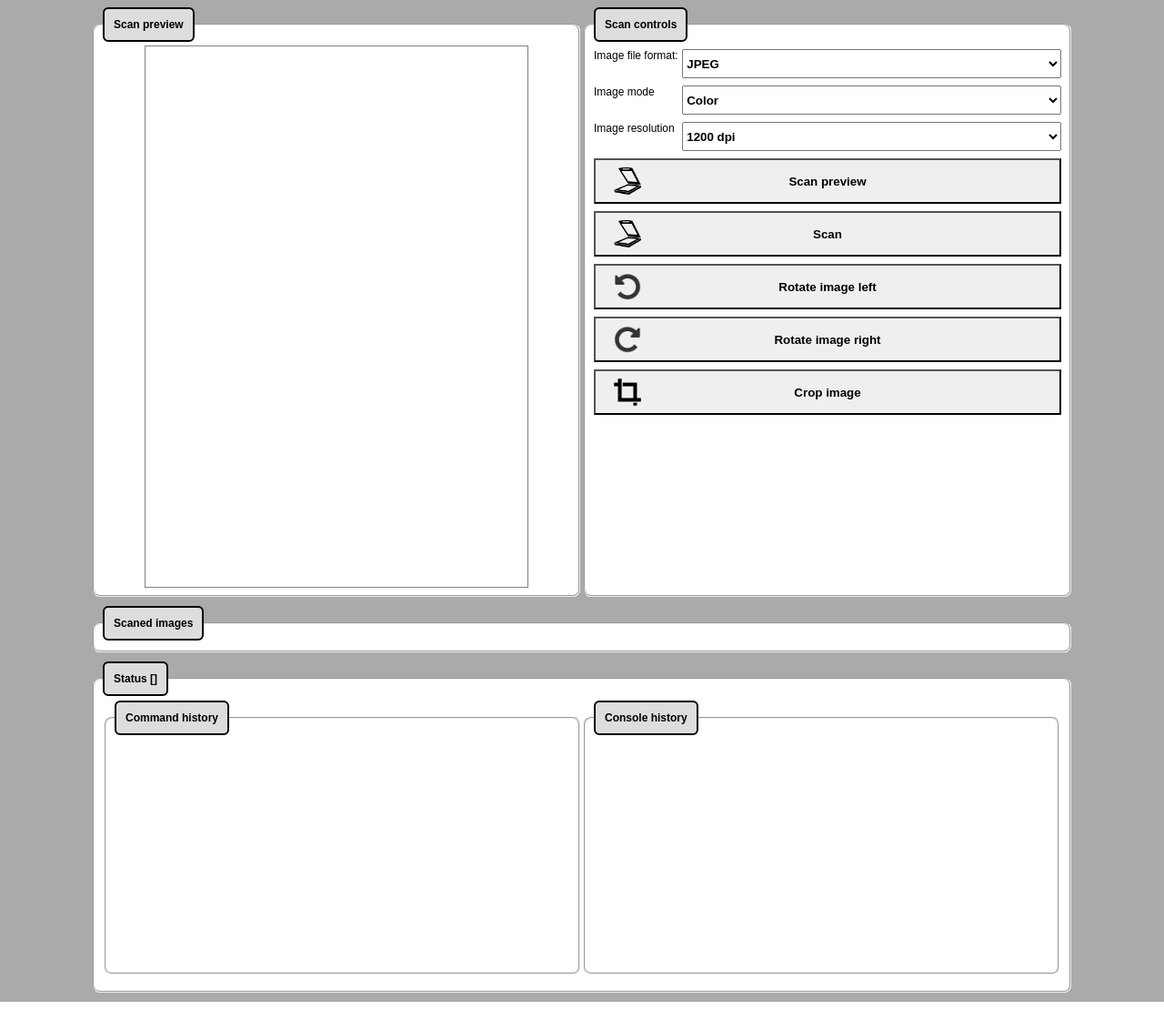
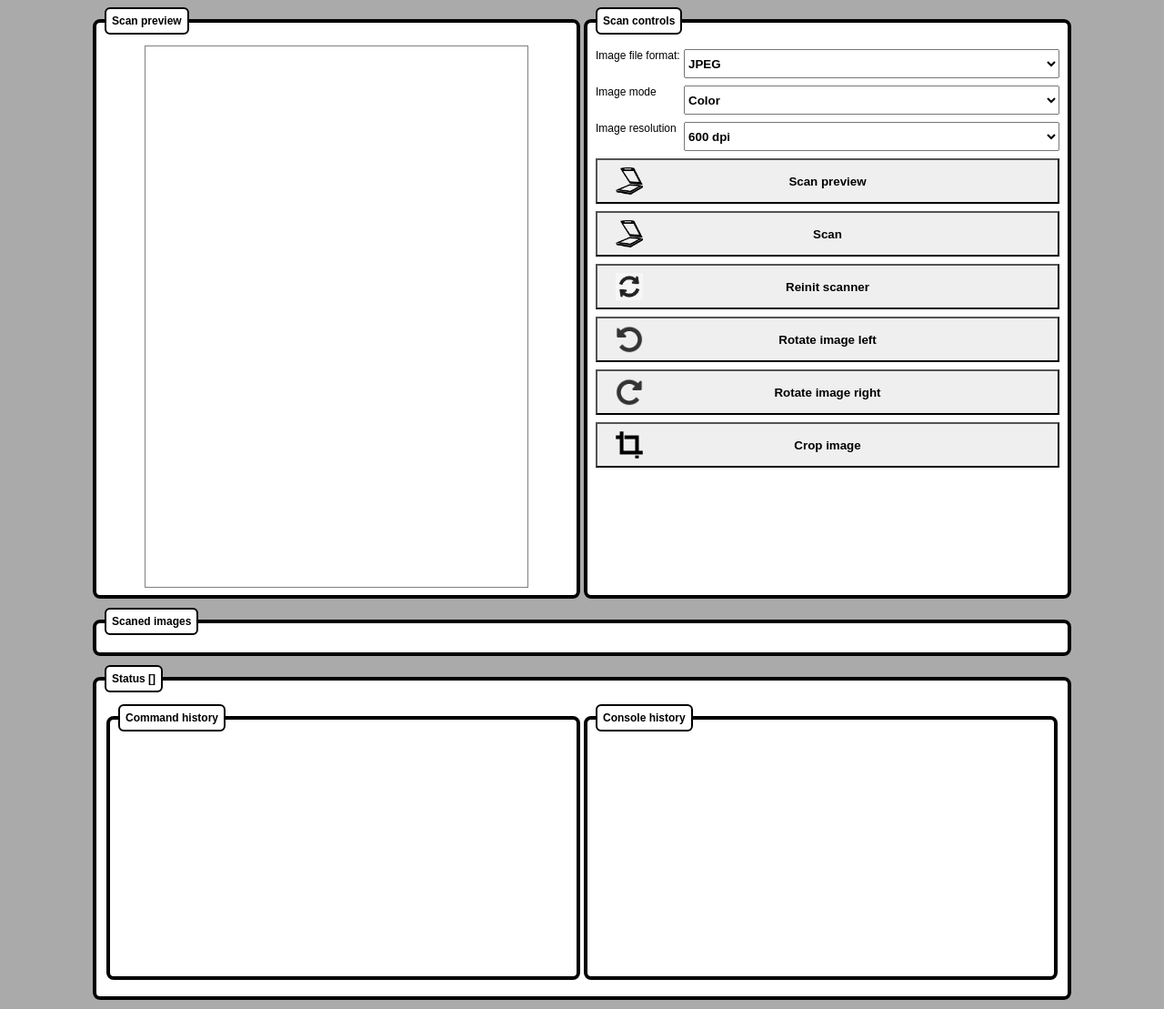
Before and after one commit to R3tr0BoiDX/scanimage-webui, a Flask app: page / in a window 1280 px wide. Shown: the whole page at 91% size. Run offline with Flask 2, Linux system fonts and the light colour scheme; data that the repository does not hold is empty.

Commit message:
design enhancements II

```diff
--- a/scanimage_webui/app.py
+++ b/scanimage_webui/app.py
@@ -35,6 +35,14 @@ class App:
         return App.response500("Error getting scaner status")
 
     @staticmethod
+    @app.route('/api/initScanner')
+    def init_scaner():
+        ret = App.scaner.reinit_scaner_device()
+        if ret:
+            return App.response_json(ret)
+        return App.response500("Error getting scaner status")
+
+    @staticmethod
     @app.route('/api/scanImage', methods=["GET"])
     def scan_image() -> Flask.response_class:
         """
@@ -64,7 +72,7 @@ class App:
     @app.route('/api/scanPreview', methods=["GET"])
     def scan_preview() -> Flask.response_class:
         filename = "scan-preview.jpeg"
-        result = App.scaner.scan_image(filename, {"mode": "Color", "format": "jpeg", "resolution": "96"})
+        result = App.scaner.scan_image(filename, {"mode": "Color", "format": "jpeg", "resolution": "75"})
         ret = {
             "result": result,
             "filename": filename
--- a/scanimage_webui/libs/scanner.py
+++ b/scanimage_webui/libs/scanner.py
@@ -33,6 +33,11 @@ class Scaner:
         if not self._scaner_device_name:
             self.detect_scaner_device()
         return self._scaner_device_name
+
+    def reinit_scaner_device(self) -> str:
+        self._scaner_device = None
+        self._scaner_device_name = None
+        return self.scaner_device
 
     def get_scan_status(self) -> dict:
         ret = {
--- a/scanimage_webui/static/css/app.css
+++ b/scanimage_webui/static/css/app.css
@@ -7,17 +7,19 @@ body {
 fieldset {
     margin-bottom: 10px;
     background-color: white;
+    border: 4px solid black;
     border-radius: 8px;
 }
 
 legend {
-    background-color: #ddd;
+    background-color: white;
     color: #000;
     padding: 3px 6px;
     font-weight: bold;
-    padding: 10px;
+    padding: 6px;
+    margin-bottom: 8px;
+    border: 2px solid black;
     border-radius: 6px;
-    border: 2px solid black;
 }
 
 #main-container {
@@ -90,6 +92,13 @@ legend {
     background-size: 30px 30px;
 }
 
+#scan-control-btn-scan-reinit {
+    background-image: url(/static/img/reload-icon.png);
+    background-position: 20px center;
+    background-repeat: no-repeat;
+    background-size: 30px 30px;
+}
+
 #scan-control-btn-rotate-image-left {
     background-image: url(/static/img/rotate-l-icon.png);
     background-position: 20px center;
@@ -118,13 +127,23 @@ legend {
     background-size: 30px 30px;
 }
 
+#scan-control-status {
+    text-align: center;
+    font-size: 26px;
+    font-weight: bold;
+    padding-top: 40px;
+    color: #aaa;
+}
+
 .image-container {
     width: 200px;
     height: 280px;
     float: left;
-    border: 1px solid gray;
-    margin: 2px;
-    padding: 2px;
+    border: 2px solid gray;
+    border-radius: 6px;
+    background-color: #eee;
+    margin: 4px;
+    padding: 4px;
     display: flex;
     flex-direction: column;
     justify-content: space-between;
--- a/scanimage_webui/static/js/app.js
+++ b/scanimage_webui/static/js/app.js
@@ -20,11 +20,13 @@ class App {
 			["Lineart", "Lineart"],
 		];
 		this.config.resolutionChoices = [
-			["1200", "1200 dpi"],
 			["600", "600 dpi"],
 			["300", "300 dpi"],
+			["150", "150 dpi"],
 			["200", "200 dpi"],
+			["100", "100 dpi"],
 			["96", "96 dpi"],
+			["75", "75 dpi"],
 		];
 		this.config.scanerStatusReady = "ready";
 		this.config.scanerStatusProcessing = "processing";
@@ -53,16 +55,21 @@ class App {
 			</fieldset>
 			<fieldset>
 				<legend>Scan controls</legend>
-				<div class="scan-controls">
+				<div class="flex-row-container">
+					<div class="scan-controls flex-row-item">
 						<div><label for="scan-control-select-format">Image file format:</label><select id="scan-control-select-format"></select></div>
 						<div><label for="scan-control-select-mode">Image mode</label><select id="scan-control-select-mode"></select></div>
 						<div><label for="scan-control-select-resolution">Image resolution</label><select id="scan-control-select-resolution"></select></div>
 						<div><button id="scan-control-btn-preview">Scan preview</button></div>
 						<div><button id="scan-control-btn-scan">Scan</button></div>
+						<div><button id="scan-control-btn-scan-reinit">Reinit scanner</button></div>
 						<div><button id="scan-control-btn-rotate-image-left">Rotate image left</button></div>
 						<div><button id="scan-control-btn-rotate-image-right">Rotate image right</button></div>
 						<div><button id="scan-control-btn-crop-image">Crop image</button></div>
-					<div id="scan-preview-crop-info"></div>
+					</div>
+					<div class="flex-row-item">
+						<div id="scan-control-status"></div>
+					</div>
 				</div>
 			</fieldset>
 		</div>
@@ -102,6 +109,10 @@ class App {
 		this.$("#scan-control-btn-scan").click(()=>{
 			this._runScan();
 			this._startGetAppStatusInterval();
+		});
+
+		this.$("#scan-control-btn-scan-reinit").click(()=>{
+			this._reinitScanner();
 		});
 
 		this.$mainContainer.find("#scan-control-btn-crop-image").click(()=>{
@@ -153,7 +164,7 @@ class App {
 				if(data.status == this.config.scanerStatusError){
 					this._stopGetAppStatusInterval();
 				}
-				this.$mainContainer.find("#status").text(data.status);
+				this.$mainContainer.find("#status,#scan-control-status").text(data.status);
 				this._lastAppStatus = data.status;
 			}
 			if(data.command) this.$mainContainer.find("#status-command-history").append(`<div>${data.command}</div>`);
@@ -188,6 +199,11 @@ class App {
 		this._callApi("scanImage", {"mode": mode, "format": format, "resolution": resolution}, (data)=>{
 			this._imagePreviewFileName = data["filename"];
 			this._getAppStatus();
+		});
+	}
+
+	_reinitScanner(){
+		this._callApi("initScanner", {}, (data)=>{
 		});
 	}
 
--- a/scanimage_webui/templates/index.html
+++ b/scanimage_webui/templates/index.html
@@ -4,10 +4,10 @@
     <meta charset="UTF-8">
     <title>ScanImage WEB UI</title>
 	<link rel="shortcut icon" href="{{ url_for('static', filename='img/scan-icon.png')}}" />
-    <link href="{{ url_for('static', filename='css/app.css')}}?v=1.2" rel="stylesheet" type="text/css" />
+    <link href="{{ url_for('static', filename='css/app.css')}}?v=1.3" rel="stylesheet" type="text/css" />
     <link href="{{ url_for('static', filename='css/croppr.css')}}" rel="stylesheet" type="text/css" />
     <script type="application/javascript" src="{{ url_for('static', filename='js/jquery-3.3.1.min.js')}}"></script>
-    <script type="application/javascript" src="{{ url_for('static', filename='js/app.js')}}?v=1.2"></script>
+    <script type="application/javascript" src="{{ url_for('static', filename='js/app.js')}}?v=1.3"></script>
     <script type="application/javascript" src="{{ url_for('static', filename='js/utils.js')}}"></script>
     <script type="application/javascript" src="{{ url_for('static', filename='js/croppr.js')}}"></script>
     <script type="application/javascript">
```
Also changed, not shown: scanimage_webui/static/img/reload-icon.png (added). Lines whose indentation alone changed are shown as unchanged.
